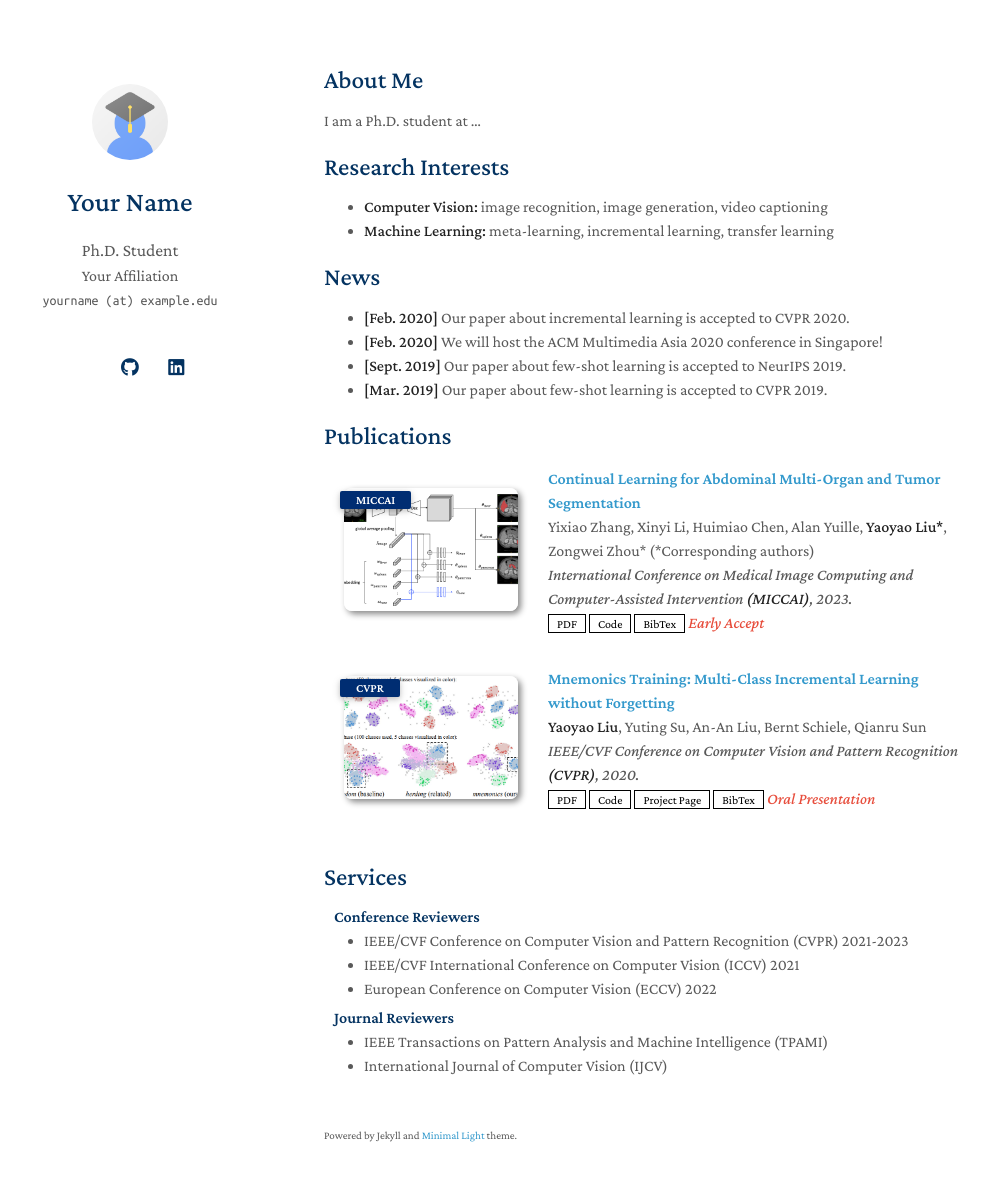
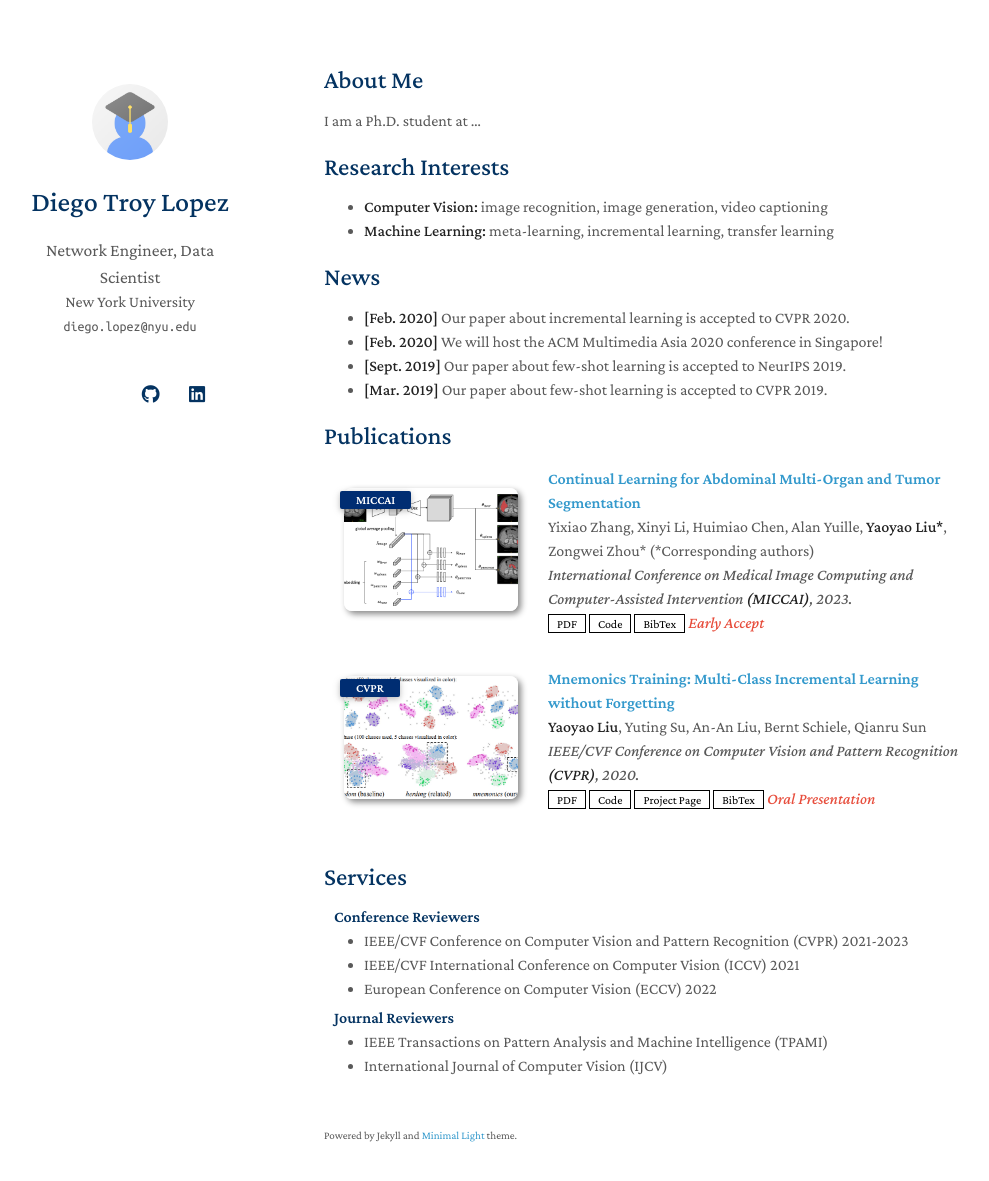
Before and after one commit to diego-lopez8/diego-lopez8.github.io, a Jekyll site: the page built from index.md, in a window 1280 px wide and 1216 px high. Shown: the top 1181 px of the window, without its empty margins (146-1135 px from the left). Built offline with Jekyll 4.4.1, drawn with Linux system fonts in a browser that asks for light colours; a style sheet for code colours, icons or effects is not loaded; our own code applies the rules of GitHub Pages for plain Markdown files.

Commit message:
Update _config.yml

```diff
--- a/_config.yml
+++ b/_config.yml
@@ -1,22 +1,21 @@
 # Basic Information
-title: Your Name
-position: Ph.D. Student
-affiliation: Your Affiliation
-email: yourname (at) example.edu
+title: Diego Troy Lopez
+position: Network Engineer, Data Scientist
+affiliation: New York University
+email: diego.lopez@nyu.edu
 
 # Search Engine Optimization (SEO)
 # The following information is used to improve the website traffic from search engines, e.g., Google.
-keywords: minimal light
-description: The Minimal Light is a simple and elegant jekyll theme for academic personal homepage.
-canonical: https://minimal-light-theme.yliu.me/
+keywords: Internet Engineer, Data Scientist, Network Security Engineer
+description: Diego Troy Lopez is an Internet Engineer and Data Scientist at NYU.
+canonical:
 
 # Links
 # If you don't need one of them, you may delete the corresponding line.
-google_scholar: https://scholar.google.com/
-cv_link: assets/files/curriculum_vitae.pdf
-github_link: https://github.com/
-linkedin: https://www.linkedin.com/
-twitter: https://twitter.com/
+google_scholar: https://scholar.google.com/citations?user=PlLz52kAAAAJ
+cv_link: assets/files/resume.pdf
+github_link: https://github.com/diego-lopez8
+linkedin: https://www.linkedin.com/in/dtlopez/
 
 # Images (e.g., your profile picture and your website's favicon)
 # "favicon" and "favicon_dark" are used for the light and dark modes, respectively.
```
